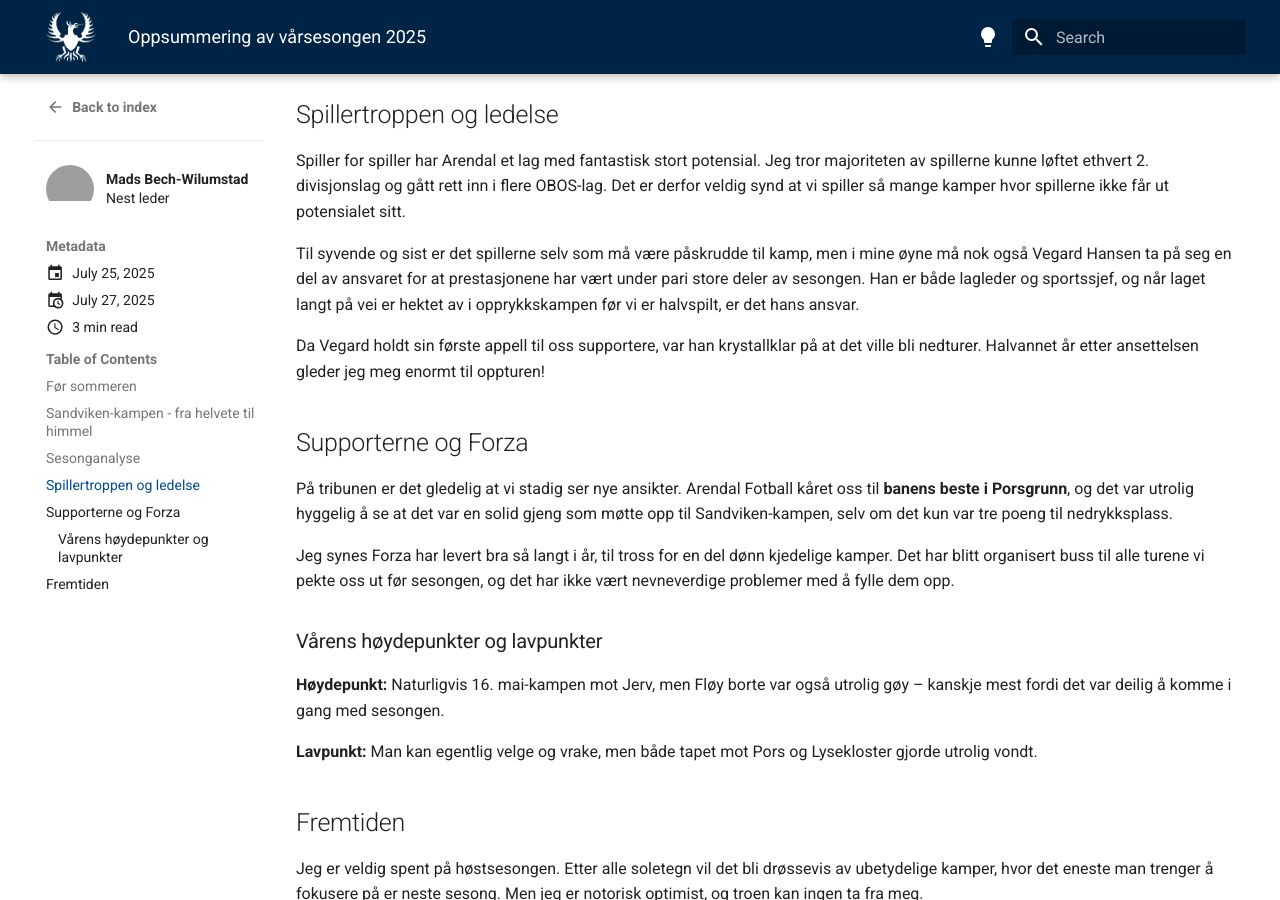
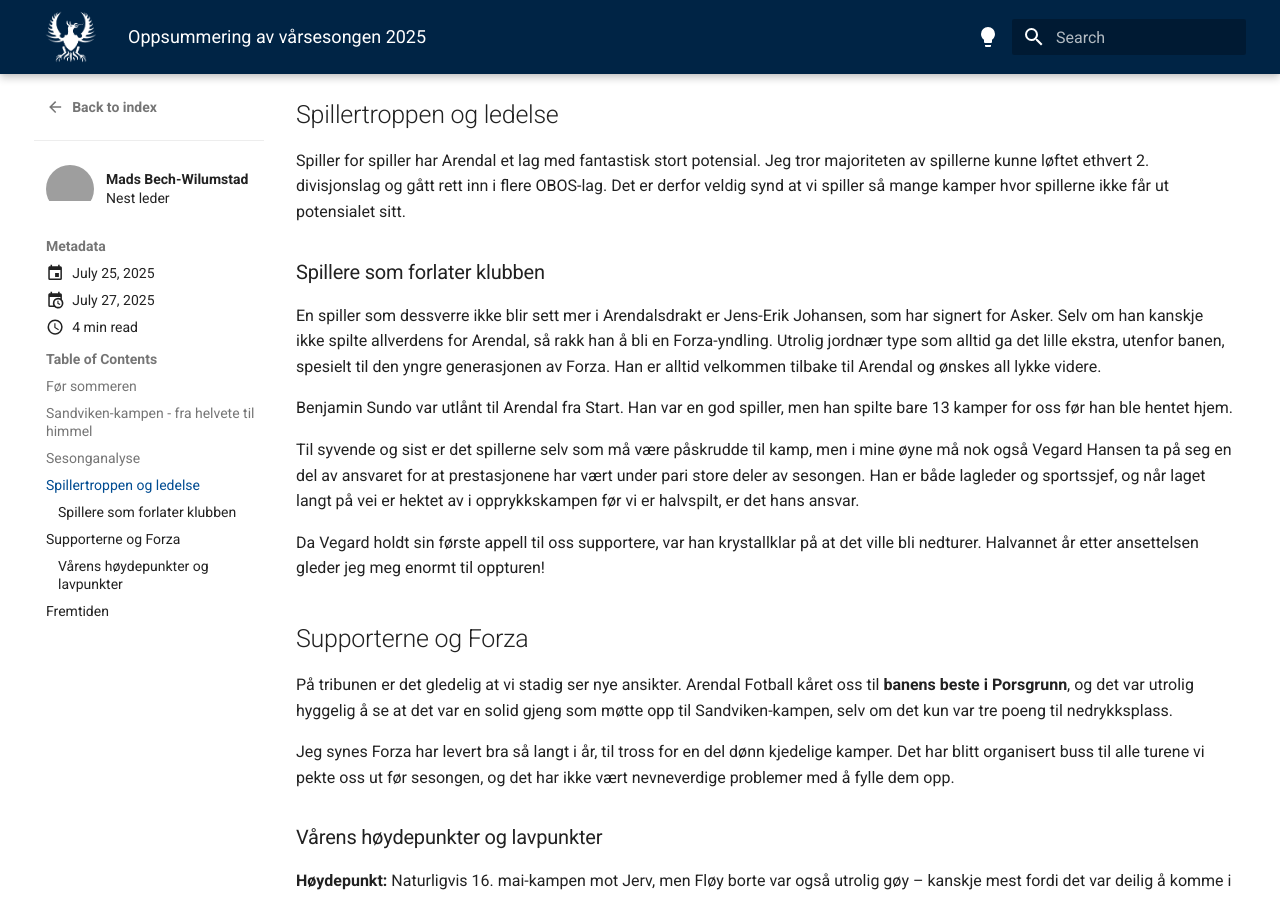
Before and after one commit to lewiuberg/forza-arendal, an MkDocs documentation site: the page built from docs/blog/posts/2025-07-25.md, in a window 1280 px wide and 900 px high, scrolled down 1196 px. Built offline with MkDocs 1.6.1 and Material for MkDocs 9.7.7, drawn with Linux system fonts in a browser that asks for light colours; comment, search, counter and statistics services are not loaded; grey boxes are pictures that could not be loaded.

Commit message:
Add player departures section to match report for July 25, 2025

```diff
--- a/docs/blog/posts/2025-07-25.md
+++ b/docs/blog/posts/2025-07-25.md
@@ -49,6 +49,12 @@ Her står vi med **16 mål totalt** på disse tre kampene.
 
 Spiller for spiller har Arendal et lag med fantastisk stort potensial. Jeg tror majoriteten av spillerne kunne løftet ethvert 2. divisjonslag og gått rett inn i flere OBOS-lag. Det er derfor veldig synd at vi spiller så mange kamper hvor spillerne ikke får ut potensialet sitt.
 
+### Spillere som forlater klubben
+
+En spiller som dessverre ikke blir sett mer i Arendalsdrakt er Jens-Erik Johansen, som har signert for Asker. Selv om han kanskje ikke spilte allverdens for Arendal, så rakk han å bli en Forza-yndling. Utrolig jordnær type som alltid ga det lille ekstra, utenfor banen, spesielt til den yngre generasjonen av Forza. Han er alltid velkommen tilbake til Arendal og ønskes all lykke videre.
+
+Benjamin Sundo var utlånt til Arendal fra Start. Han var en god spiller, men han spilte bare 13 kamper for oss før han ble hentet hjem.
+
 Til syvende og sist er det spillerne selv som må være påskrudde til kamp, men i mine øyne må nok også Vegard Hansen ta på seg en del av ansvaret for at prestasjonene har vært under pari store deler av sesongen. Han er både lagleder og sportssjef, og når laget langt på vei er hektet av i opprykkskampen før vi er halvspilt, er det hans ansvar.
 
 Da Vegard holdt sin første appell til oss supportere, var han krystallklar på at det ville bli nedturer. Halvannet år etter ansettelsen gleder jeg meg enormt til oppturen!
```
